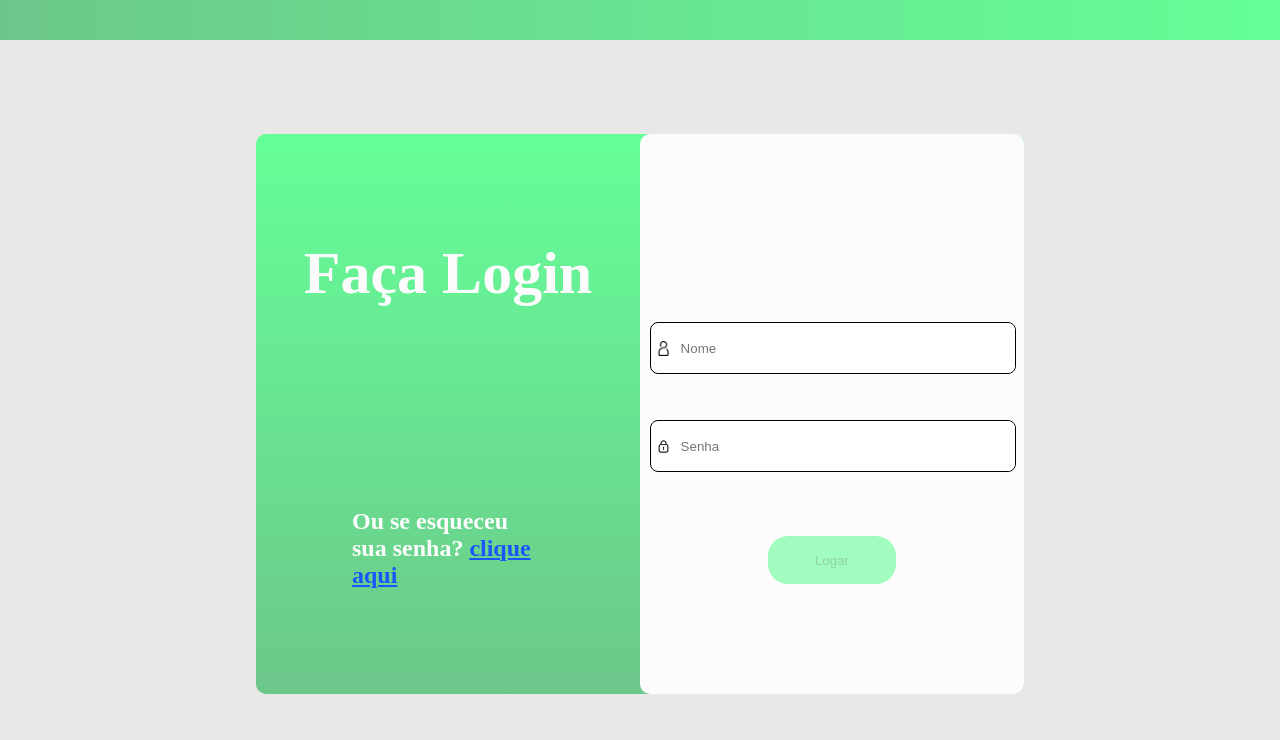
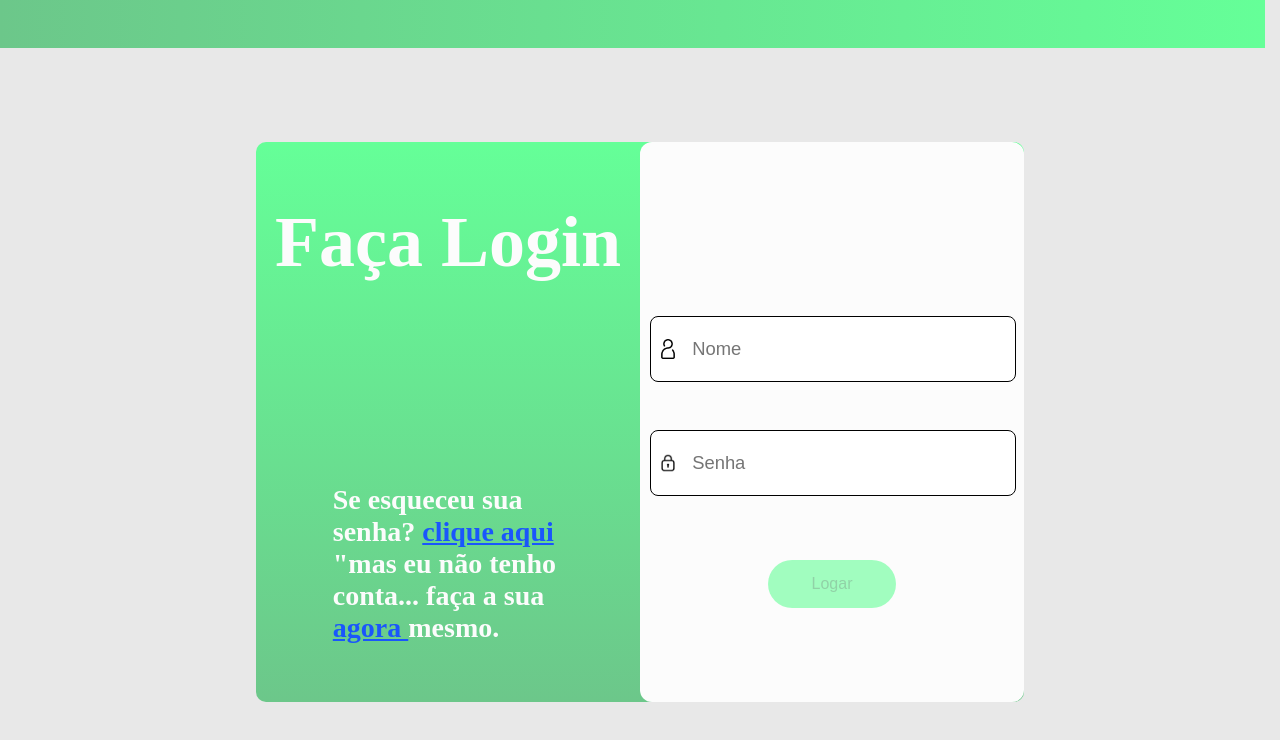
Before and after one commit to LucianoSegundo/DiarioDigital-Front-End, an Angular app: page /login in a window 1280 px wide. Shown: the top 740 px of the page. Built offline with nearby package versions, Linux system fonts and the light colour scheme.

Commit message:
tentative de deixar responsivo

```diff
--- a/src/app/components/button/button.component.css
+++ b/src/app/components/button/button.component.css
@@ -1,11 +1,10 @@
 button {
-  min-width: 100px;
+  height: 6vh;
+  padding: 5px;
+  min-width: 10vw;
   border-radius: 20px;
-  padding: 5px;
   background: var(--cSegun);
   border: none;
-  height: 6vh;
-  width: 10vw;
 
   &:hover {
     border: 1px rgb(2, 2, 2) solid;
@@ -28,3 +27,23 @@
     height: 20px;
   }
 }
+
+@media (min-width: 1080px) {
+  button {
+  padding: 5px;
+  height: 6vh;
+  min-width: 10vw;
+  font-size: 2vh;
+  border-radius: 3.1vh;
+
+
+}
+.bicone {
+  background: none;
+
+  img {
+    width: 3.1vh;
+    height: 3.1vh;
+  }
+}
+}
--- a/src/app/components/header/header.component.css
+++ b/src/app/components/header/header.component.css
@@ -3,8 +3,8 @@
   justify-content: start;
   align-items: center;
 
-  width: 100vw;
-  height: 40px;
+  width: 98.8vw;
+  height: 6vh;
   background: -webkit-linear-gradient(180deg, var(--cSegun), var(--cPrim));
 
   section {
@@ -23,4 +23,13 @@
     justify-content: end;
     padding-right: 0.2%;
   }
+
+
 }
+@media (max-width: 1080px) {
+  header{
+    height: 40px;
+    width: 100vw;
+  }
+
+}
--- a/src/app/components/header/header.component.html
+++ b/src/app/components/header/header.component.html
@@ -1,7 +1,6 @@
 <header>
     <section class="retorno">
-        @if (((localizacao == "") || (localizacao == "/home") || (localizacao == "/login") || (localizacao == "/home"))
-        == false ) {
+        @if ((localizacao == "/principal")) {
 
         <app-button mensagem="encerrar sessão" imagem="retornar.png" classe="bicone"
             (submit)="botaoEncerrar()"></app-button>
@@ -9,12 +8,11 @@
 
     </section>
     <section class="usuario">
-        @if (((localizacao == "") || (localizacao == "/home") || (localizacao == "/login") || (localizacao == "/home")
-        || (localizacao == "/perfil")) == false ){
-        <app-button mensagem="perfil" imagem="usuario.png" classe="bicone" (submit)="botaoPerfil()"></app-button>
+        @if ((localizacao == "/principal")) {
+         <app-button mensagem="perfil" imagem="usuario.png" classe="bicone" (submit)="botaoPerfil()"></app-button>
 
         }
-        @else if((localizacao == "/home") )
+        @else if((localizacao == "/home") || (localizacao == "/"))
         {
         <app-button mensagem="Entrar" imagem="conectar.png" classe="bicone" (submit)="botaoEntrar()"></app-button>
 
--- a/src/app/components/home/home.component.css
+++ b/src/app/components/home/home.component.css
@@ -119,13 +119,15 @@
 
     .apresentação {
       h1 {
-        font-size: 40px;
-        width: 700px;
+        font-size: 6.2vh;
+        width: 51vw;
       }
 
       img {
         display: inline-block;
-        border-radius: 200px;
+        border-radius: 30vh;
+        width: 29vw;
+        height:  37.3vh;
       }
     }
 
@@ -133,12 +135,12 @@
       gap: 3%;
 
       h2 {
-        font-size: 30px;
+        font-size: 4.434vh;
       }
 
       p {
         font-family: "Franklin Gothic Medium", "Arial Narrow", Arial, sans-serif;
-        font-size: 20px;
+        font-size: 3vh;
         width: 60%;
       }
     }
@@ -155,10 +157,10 @@
       width: 80%;
       min-height: 40vh;
       background: linear-gradient(0deg, var(--cSegun), var(--cPrim));
-      border-radius: 10px;
+      border-radius: 1.5vh;
 
       h3 {
-        font-size: 40px;
+        font-size: 6.2vh;
       }
     }
 
@@ -167,15 +169,25 @@
       flex-direction: column;
       min-width: 40%;
 
+      p{
+        font-size: 2.5vh;
+      }
       fieldset {
-        width: 50%;
-        font-size: 20px;
+        width: 100%;
+
+        img{
+          height: 2.5vh;
+          width: 2.5vh;
+        }
 
         input {
+
           border-radius: 8px;
-          width: 380px;
-          height: 40px;
+          font-size: 2vh;
+          width: 100%;
+          height: 6.2vh ;
           border: none;
+
         }
       }
     }
--- a/src/app/components/login/login.component.css
+++ b/src/app/components/login/login.component.css
@@ -97,15 +97,15 @@
     display: flex;
     align-items: flex-end;
     justify-content: flex-end;
-    font-weight: 600;
-    border-radius: 10px;
     color: var(--branco);
     background: linear-gradient(180deg, var(--cSegun), var(--cPrim));
     width: 60vw;
+    font-weight: 600;
+    border-radius: 10px;
     min-height: 70vh;
 
     h3 {
-      font-size: 60px;
+      font-size: 9vh;
     }
 
     .info {
@@ -118,8 +118,8 @@
       height: 70vh;
 
       p {
-        font-size: 150%;
-        width: 15vw;
+        font-size: 3.5vh;
+        width: 18vw;
       }
     }
 
@@ -128,7 +128,7 @@
       flex-direction: column;
       justify-content: center;
       align-items: center;
-      border-radius: 10px;
+      border-radius: 1.5vh;
       width: 30vw;
       min-height: 70vh;
       background: var(--branco);
@@ -141,15 +141,23 @@
     margin: 8vh 0;
     min-width: 95%;
 
+    p{
+      font-size: 2.3vh;
+    }
     fieldset {
       width: 100%;
-      font-size: 20px;
-
       input {
+        padding: 0.9vh;
+        border-radius: 2vh;
+        font-size: 2.3vh;
         width: 100%;
-        height: 40px;
-        border-radius: 8px;
+        height: 6.2vh;
       }
+    }
+    fieldset img {
+      margin: 0 0.9vh;
+      width: 2.5vh;
+      height: 2.5vh;
     }
   }
 }
--- a/src/app/components/login/login.component.html
+++ b/src/app/components/login/login.component.html
@@ -6,9 +6,9 @@
             <h3>Faça Login</h3>
 
             <p>
-                Ou se esqueceu sua
+                Se esqueceu sua
                 senha? <a class="direcionador" (click)="telaRecu()"> clique aqui</a>
-            </p>
+                "mas eu não tenho conta... faça a sua <a class="direcionador" (click)="telaHome()"> agora </a> mesmo.
         </section>
         <section class="se-form">
 
--- a/src/app/components/login/login.component.ts
+++ b/src/app/components/login/login.component.ts
@@ -30,6 +30,9 @@
 
   telaRecu() {
     this.router.navigate(["/recuperar"]);
+  }
+  telaHome() {
+    this.router.navigate(["/home"]);
   }
 
   ConferirCampoLogin(alvo: string) {
--- a/src/app/components/principal/principal.component.css
+++ b/src/app/components/principal/principal.component.css
@@ -21,6 +21,7 @@
   align-items: center;
   border-radius: 8px;
   background-color: white;
+  input{ border-radius: 8px;}
 }
 
 .acesso fieldset input {
@@ -79,55 +80,33 @@
   }
   .acesso {
     flex-direction: column;
-    justify-content: center;
+    justify-content: start;
     width: 22vw;
     background: linear-gradient(180deg, var(--cSegun), var(--cPrim));
   }
   .criar {
     display: flex;
-    flex-direction: column;
+    flex-direction: column-reverse;
     justify-content: start;
     align-items: center;
     height: 40%;
+
+    p{font-size: 2.3vh;}
   }
 
   .acesso fieldset {
     width: 90%;
     margin: 0 5%;
-    font-size: 20px;
+    font-size: 2.5vh;
+    border-radius: 1.5vh;
 
     input {
+      font-size: 2.5vh;
       width: 95%;
-      height: 40px;
+      height: 6.2vh;
+      border-radius: 1.5vh;
+
       border: none;
-    }
-  }
-
-  .recentes {
-    display: flex;
-    flex-direction: column;
-    align-items: center;
-    height: 60%;
-    h3 {
-      color: white;
-      padding: 4% 0;
-    }
-
-    table {
-      display: flex;
-      flex-direction: column;
-      justify-content: start;
-      align-items: center;
-      padding-top: 4%;
-      tr {
-        height: 19%;
-        width: 94%;
-        padding-top: 1%;
-      }
-      h3 {
-        color: black;
-        text-align: center;
-      }
     }
   }
 
@@ -164,7 +143,7 @@
     }
     h3 {
       color: white;
-      font-size: 40px;
+      font-size: 6.2vh;
       margin-top: 2%;
     }
   }
@@ -183,9 +162,6 @@
   }
   .criar app-button {
     margin-left: 3%;
-  }
-  .recentes {
-    display: none;
   }
 
   .acesso fieldset {
--- a/src/app/components/principal/principal.component.ts
+++ b/src/app/components/principal/principal.component.ts
@@ -20,11 +20,14 @@
   aguardando: boolean = false;
   mensagemErro: string = "";
   campoTitulo: string = "borverde";
+  paginaAtual: number = 1;
+  ultimaPagina: number = 0;
   tabelaMaior: LivroResponse[] = [];
   tabelaMenor: LivroResponse[] = [];
 
   constructor(private api: AcessoApiService) {
     this.PreencherTabelas()
+
   }
 
   formulario = new FormGroup({
@@ -40,9 +43,9 @@
   }
 
   PreencherTabelas() {
-    let lista: LivroResponse[] = [];
     this.api.listarLivro().subscribe({
       next: (data) => {
+        this.ultimaPagina = data.totalPages;
         this.tabelaMaior = data.content;
       },
       error: (error) => {
--- a/src/app/components/tela-recuperar/tela-recuperar.component.css
+++ b/src/app/components/tela-recuperar/tela-recuperar.component.css
@@ -108,7 +108,7 @@
     min-height: 70vh;
 
     h3 {
-      font-size: 50px;
+      font-size: 6.2vh;
       width: 20vw;
     }
 
@@ -122,7 +122,7 @@
       height: 70vh;
 
       p {
-        font-size: 150%;
+        font-size: 3.2vh;
         width: 20vw;
       }
     }
@@ -143,9 +143,23 @@
     margin: 8vh 0;
     min-width: 95%;
 
-    fieldset input {
+    p{
+      font-size: 2.3vh;
+    }
+    fieldset {
       width: 100%;
-      border-radius: 8px;
+      input {
+        padding: 0.9vh;
+        border-radius: 2vh;
+        font-size: 2.3vh;
+        width: 100%;
+        height: 6.2vh;
+      }
+    }
+    fieldset img {
+      margin: 0 0.9vh;
+      width: 2.5vh;
+      height: 2.5vh;
     }
   }
 }
```
Also changed, not shown: src/app/components/principal/principal.component.html (+10 -22 lines).
